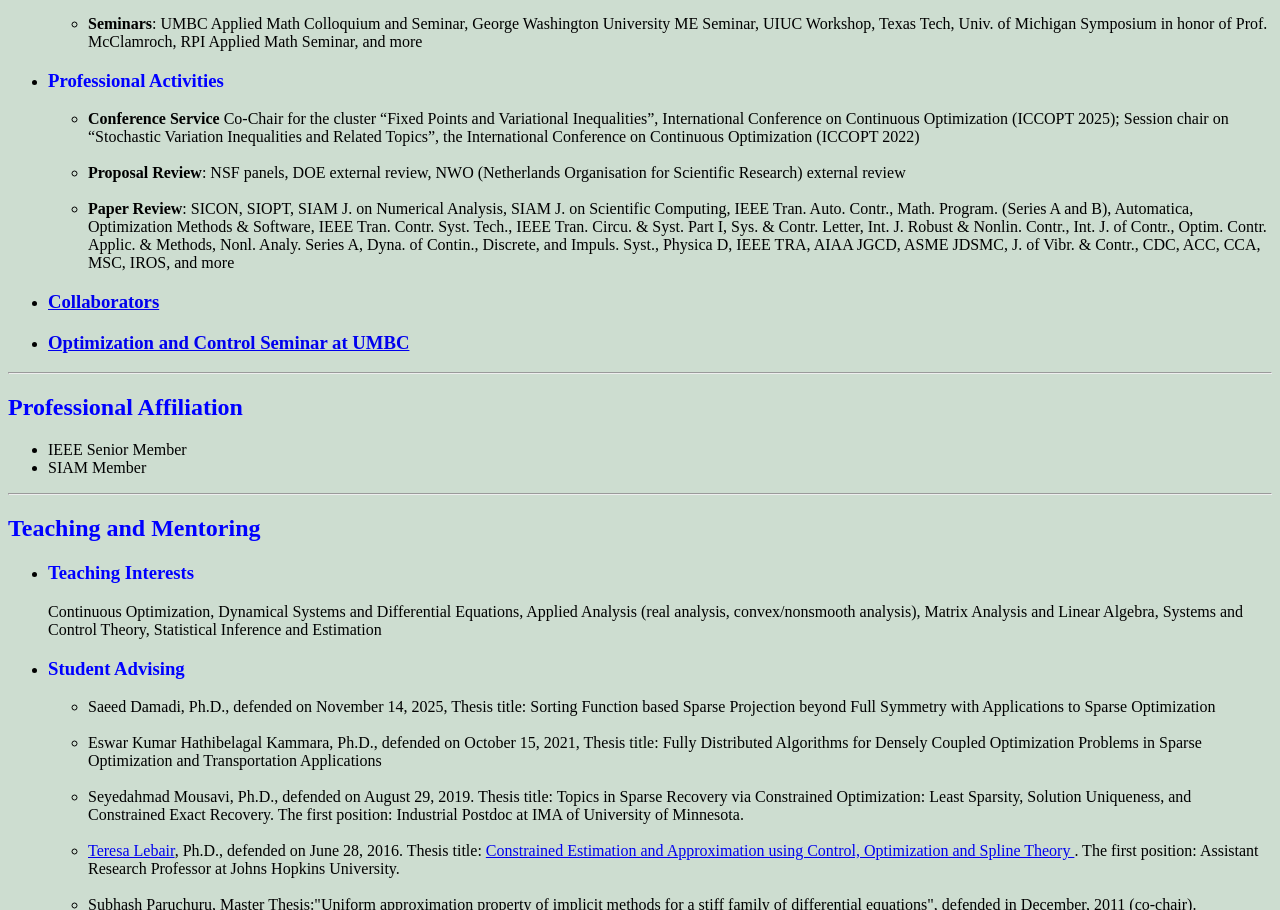
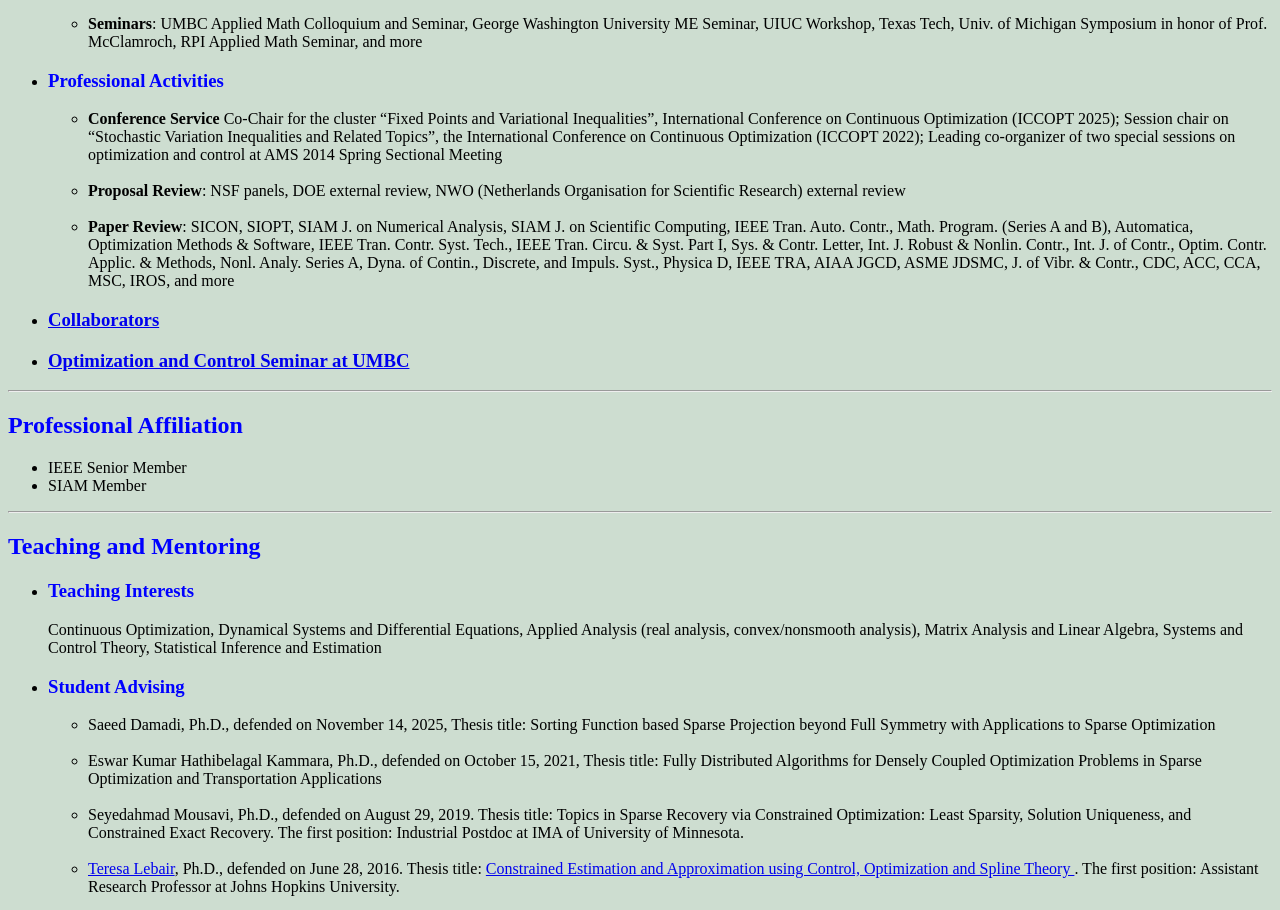
Before and after one commit to jinglai-shen/jinglai-shen.github.io, a plain HTML site: page index.html in a window 1280 px wide. Shown: the part 1555-2465 px from the top of the page. Drawn offline with Linux system fonts and the light colour scheme.

Commit message:
Update index.html

```diff
--- a/index.html
+++ b/index.html
@@ -136,7 +136,8 @@
   <li>  <font color="blue"><b> <h3> Professional Activities </h3></b></font>
      <ul>
 
-       <li> <b> Conference Service </b>  Co-Chair for the cluster “Fixed Points and Variational Inequalities”, International Conference on Continuous Optimization (ICCOPT 2025); Session chair on “Stochastic Variation Inequalities and Related Topics”, the International Conference on Continuous Optimization (ICCOPT 2022) </li> <br>
+       <li> <b> Conference Service </b>  Co-Chair for the cluster “Fixed Points and Variational Inequalities”, International Conference on Continuous Optimization (ICCOPT 2025); Session chair on “Stochastic Variation Inequalities and Related Topics”, the International Conference on Continuous Optimization (ICCOPT 2022);
+       Leading co-organizer of two special sessions on optimization and control at AMS 2014 Spring Sectional Meeting </li> <br>
 
        <li> <b> Proposal Review</b>: NSF panels, DOE external review, NWO (Netherlands Organisation for Scientific Research) external review </li> <br>
 
```
